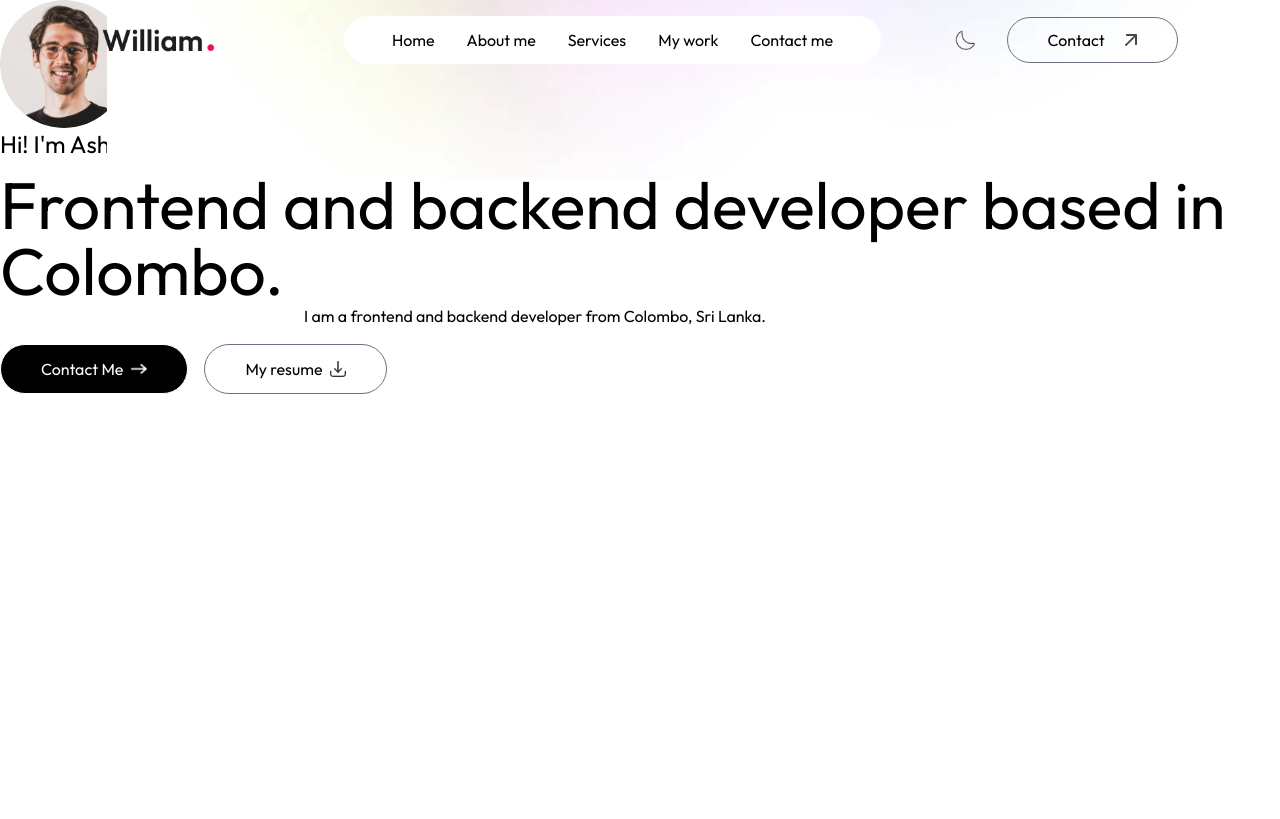
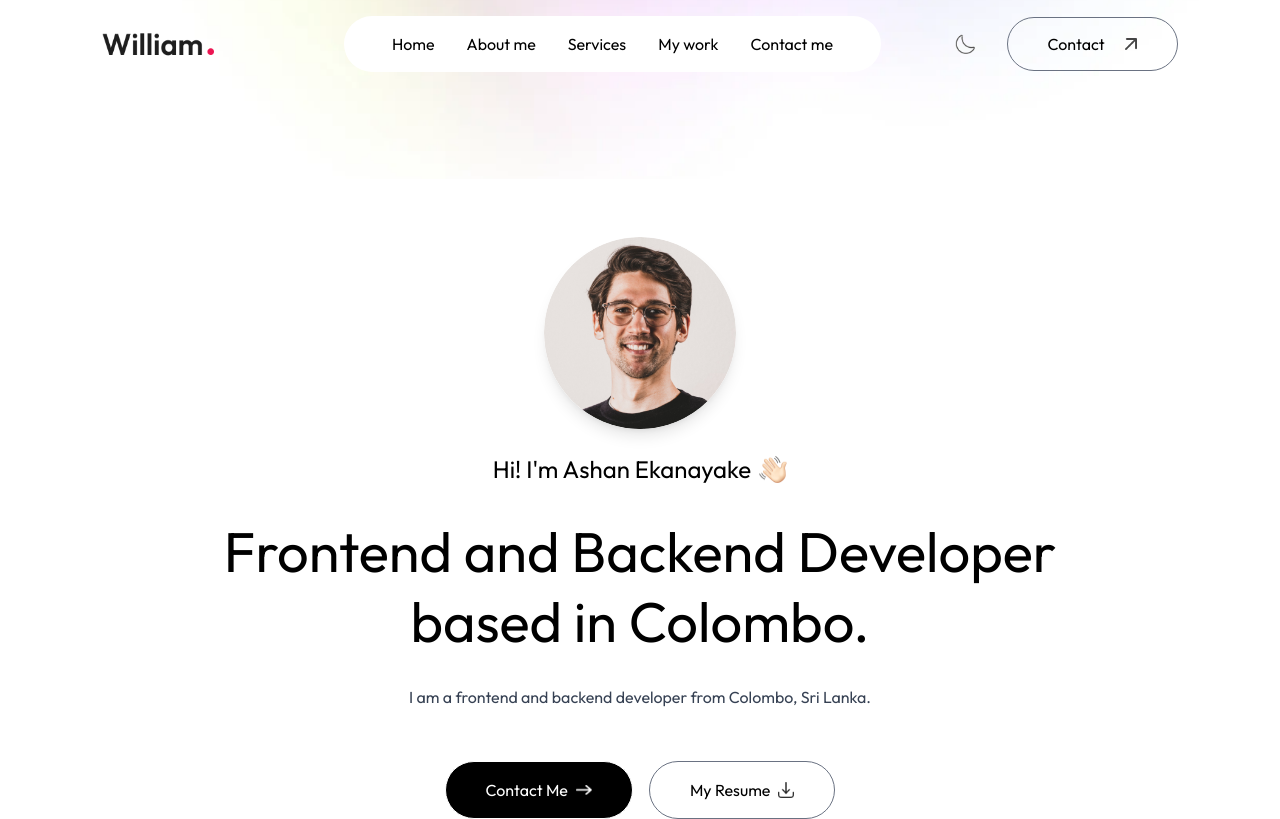
Before and after one commit to Ashan37/AshanPortfolio, a Next.js app: page / in a window 1280 px wide. Built offline with nearby package versions, Linux system fonts and the light colour scheme.

Commit message:
add some tailwind css to header part

```diff
--- a/app/components/Header.jsx
+++ b/app/components/Header.jsx
@@ -4,35 +4,57 @@ import { assets } from "../assets/assets";
 
 const Header = () => {
   return (
-    <div>
-      <div>
-        <Image src={assets.profile_img} alt="" className="w-32 rounded-full" />
+    <div className="relative flex flex-col items-center justify-center w-11/12 h-screen max-w-4xl gap-6 px-4 mx-auto text-center lg:pt-64">
+      {/* Profile Image */}
+      <div className="relative z-20">
+        <Image
+          src={assets.profile_img}
+          alt="Profile"
+          className="w-32 mx-auto rounded-full shadow-lg md:w-40 lg:w-48"
+          priority
+        />
       </div>
-      <h3 className="flex items-end gap-2 mb-3 text-xl md:text-2xl font-Ovo">
-        Hi! I'm Ashan Ekanayake{" "}
-        <Image src={assets.hand_icon} alt="" className="w-6" />
+
+      {/* Intro Text */}
+      <h3 className="relative z-20 flex items-center justify-center gap-2 mb-2 text-xl md:text-2xl font-Ovo">
+        Hi! I'm Ashan Ekanayake
+        <Image src={assets.hand_icon} alt="hand" className="w-6 md:w-7" />
       </h3>
-      <h1 className="text-3xl sm:text-6xl lg:text-[66px] font-Ovo">
-        Frontend and backend developer based in Colombo.
+
+      {/* Main Heading */}
+      <h1 className="text-3xl sm:text-5xl lg:text-[56px] leading-tight font-Ovo relative z-20">
+        Frontend and Backend Developer based in Colombo.
       </h1>
-      <p className="max-w-2xl mx-auto font-Ovo">
+
+      {/* Description */}
+      <p className="relative z-20 max-w-2xl mx-auto text-gray-700 font-Ovo">
         I am a frontend and backend developer from Colombo, Sri Lanka.
       </p>
 
-      <div className="flex flex-col items-center gap-4 mt-4 sm:flex-row">
+      {/* Buttons */}
+      <div className="relative z-20 flex flex-col items-center gap-4 mt-6 sm:flex-row">
         <a
           href="#contact"
           className="flex items-center gap-2 px-10 py-3 text-white bg-black border border-white rounded-full"
         >
           Contact Me
-          <Image src={assets.right_arrow_white} alt="" className="w-4" />
+          <Image
+            src={assets.right_arrow_white}
+            alt="arrow"
+            className="w-4"
+          />
         </a>
         <a
           href="/sample-resume.pdf"
           download
           className="flex items-center gap-2 px-10 py-3 border border-gray-500 rounded-full"
         >
-          My resume <Image src={assets.download_icon} alt="" className="w-4" />
+          My Resume{" "}
+          <Image
+            src={assets.download_icon}
+            alt="download"
+            className="w-4"
+          />
         </a>
       </div>
     </div>
--- a/app/layout.js
+++ b/app/layout.js
@@ -21,7 +21,7 @@ export default function RootLayout({ children }) {
   return (
     <html lang="en">
       <body
-        className={`${outfit.className} ${ovo.className} antialiased`}
+        className={`${outfit.className} ${ovo.className} antialiased leading-8 overflow-x-hidden`}
       >
         {children}
       </body>
```
